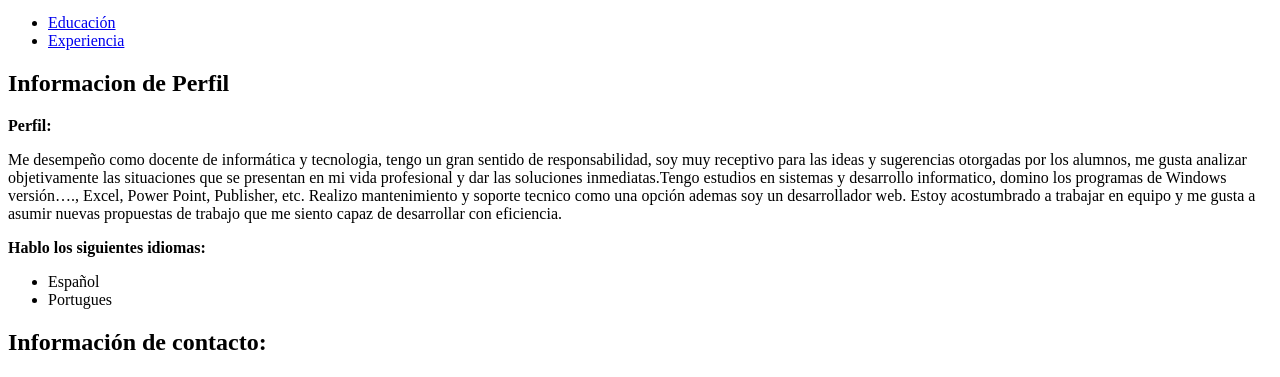
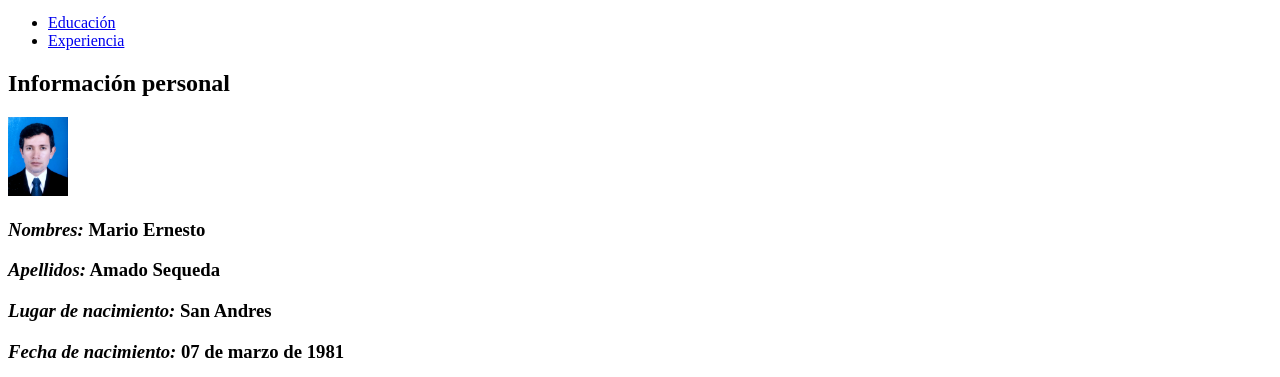
Before and after one commit to marioamado/Evaluacion_final_html-nextu, a plain HTML site: page index.html in a window 1280 px wide. Shown: the part 278-655 px from the top of the page. Drawn offline with Linux system fonts and the light colour scheme.

Commit message:
agrego informacion personal

```diff
--- a/index.html
+++ b/index.html
@@ -19,6 +19,13 @@
       <li><a href="html/educacion.html">Educación</a></li>
       <li><a href="html/experiencia.html">Experiencia</a></li>
     </ul>
+    <h2 id="informacion_personal">Información personal</h2>
+      <img id="imagen_perfil" src="img/foto amado.jpg" alt="Foto de Perfil" title="Foto de Perfil" width="60px">
+
+     <h3><em>Nombres:</em> Mario Ernesto</h3>
+     <h3><em>Apellidos:</em> Amado Sequeda</h3>
+     <h3><em>Lugar de nacimiento:</em> San Andres</h3>
+     <h3><em>Fecha de nacimiento:</em> 07 de marzo de 1981</h3>
     <h2 id="habilidades_idiomas">Informacion de Perfil</h2>
     <strong>Perfil: </strong><p> Me desempeño como docente de informática y tecnologia, tengo un gran sentido de responsabilidad, soy muy receptivo para las ideas y sugerencias otorgadas por los alumnos, me gusta analizar objetivamente las situaciones que se presentan en mi vida profesional y dar las soluciones inmediatas.Tengo estudios en sistemas y desarrollo informatico, domino los programas de Windows versión…., Excel, Power Point, Publisher, etc. Realizo mantenimiento y soporte tecnico como una opción ademas soy un desarrollador web. Estoy acostumbrado a trabajar en equipo y me gusta a asumir nuevas propuestas de trabajo que me siento capaz de desarrollar con eficiencia.</p>
     <strong>Hablo los siguientes idiomas: </strong>
```
